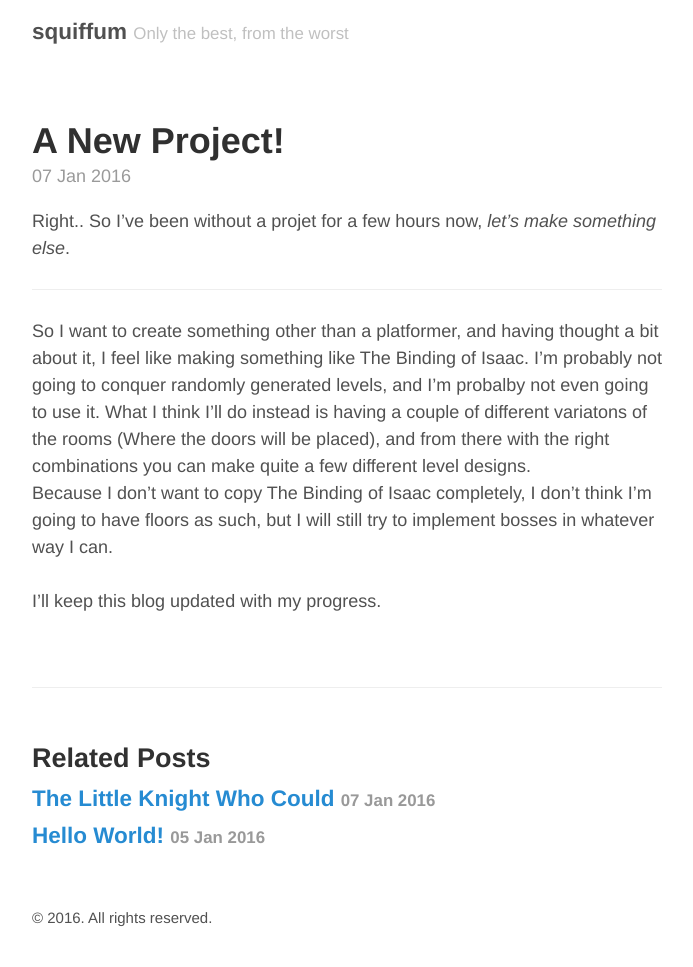
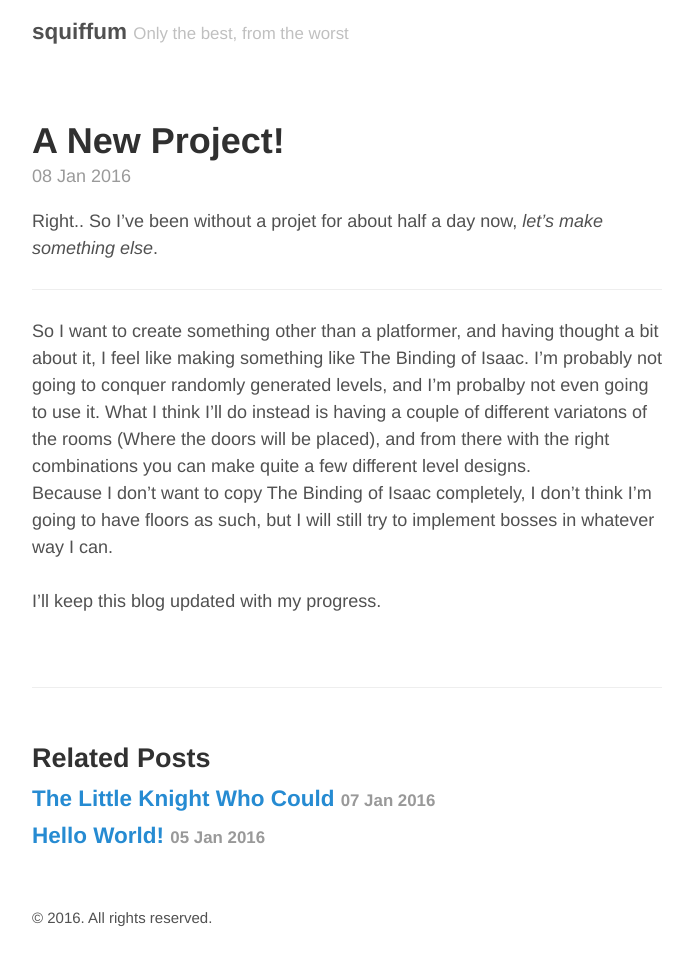
Before and after one commit to squiffum/squiffum.github.io, a Jekyll site: the page built from _posts/2016-01-08-a-new-project.md, in a window 1280 px wide. Shown: the whole page, without its empty margins (293-986 px from the left). Built offline with Jekyll 4.4.1, drawn with Linux system fonts in a browser that asks for light colours.

Commit message:
Update and rename 2016-01-07-a-new-project.md to 2016-01-08-a-new-project.md

```diff
--- a/_posts/2016-01-07-a-new-project.md
+++ b/_posts/2016-01-08-a-new-project.md
@@ -3,7 +3,7 @@ layout: post
 title: A New Project!
 ---
 
-Right.. So I've been without a projet for a few hours now, *let's make something else*.
+Right.. So I've been without a projet for about half a day now, *let's make something else*.
 
 -----
 
```
